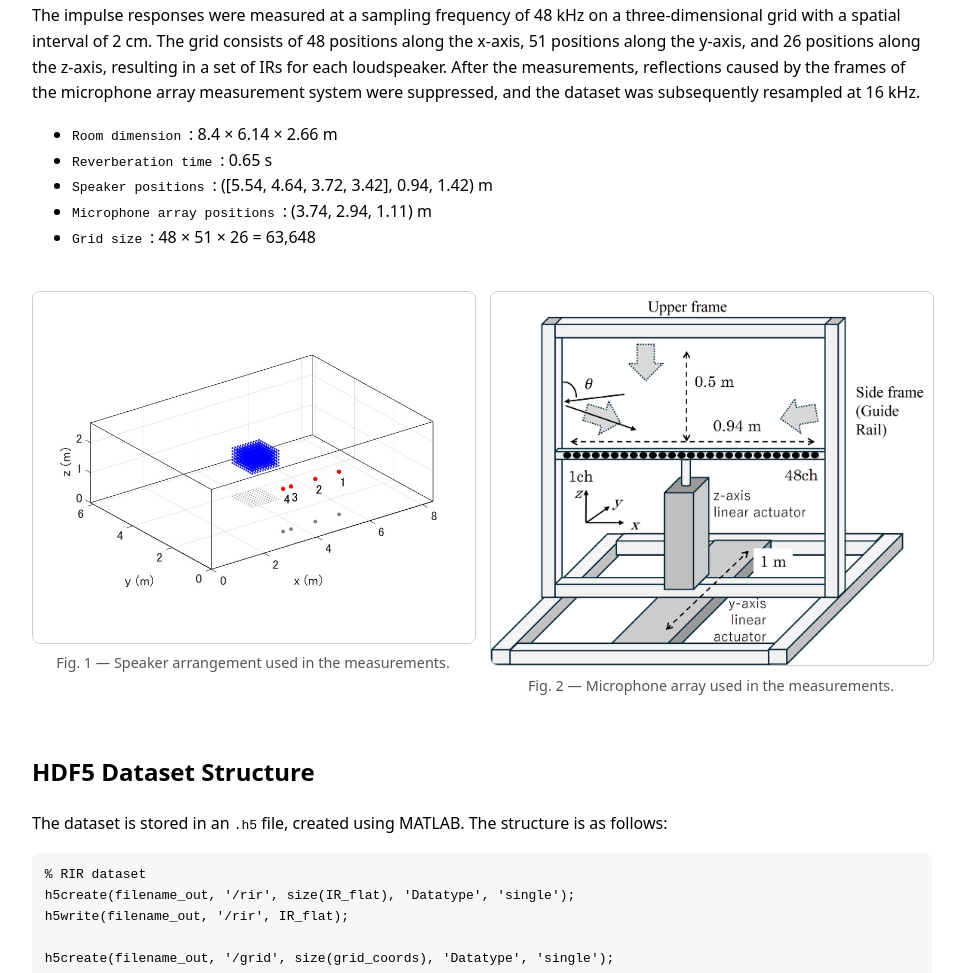
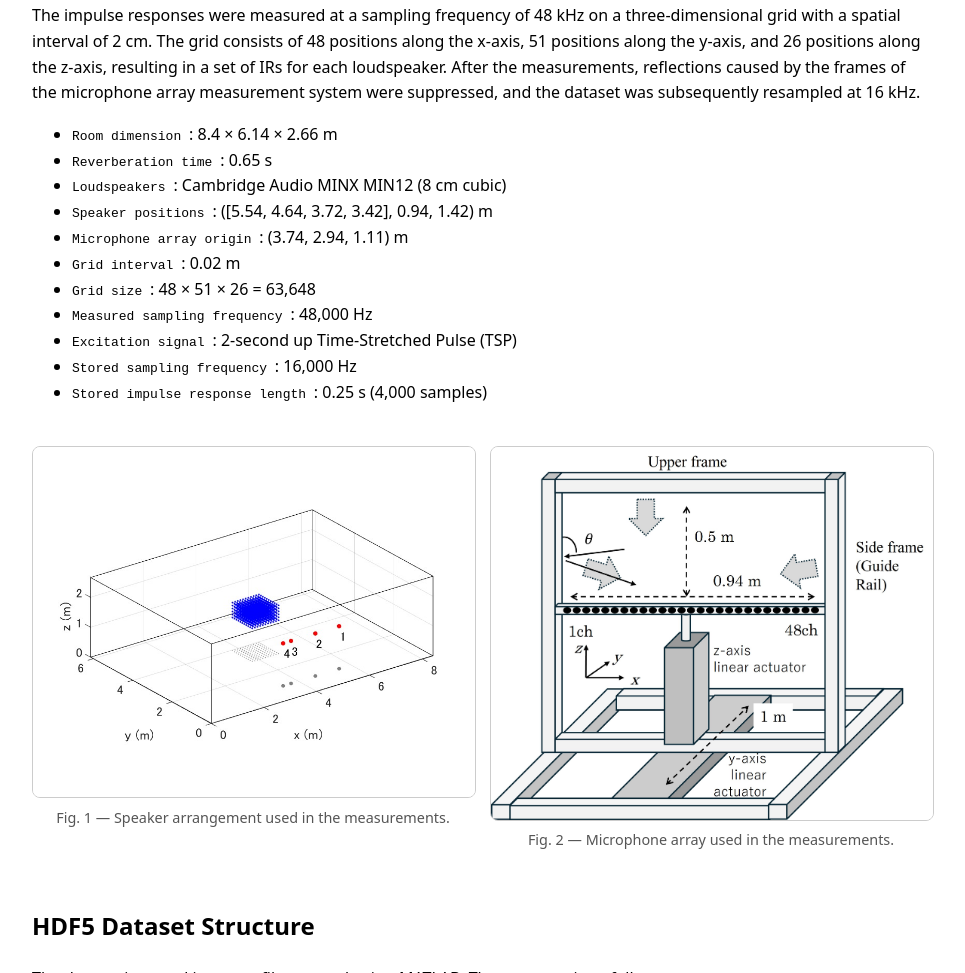
Before and after one commit to YH-audio/YH-audio.github.io, a plain HTML site: page meshgrid-ir.html in a window 1280 px wide. Shown: the part 1864-2837 px from the top of the page, without its empty margins (0-965 px from the left). Drawn offline with Linux system fonts and the light colour scheme.

Commit message:
Add files via upload

```diff
--- a/meshgrid-ir.html
+++ b/meshgrid-ir.html
@@ -76,9 +76,15 @@ The impulse responses were measured at a sampling frequency of 48 kHz on a three
   <ul>
     <li><code> Room dimension </code> :  8.4 × 6.14 × 2.66 m</li>
     <li><code> Reverberation time </code> : 0.65 s </li>
+    <li><code> Loudspeakers </code> : Cambridge Audio MINX MIN12 (8 cm cubic) </li>
     <li><code> Speaker positions </code> :  ([5.54, 4.64, 3.72, 3.42], 0.94, 1.42) m</li>
-    <li><code> Microphone array positions </code> :  (3.74, 2.94, 1.11) m </li>
+    <li><code> Microphone array origin </code> :  (3.74, 2.94, 1.11) m </li>
+    <li><code> Grid interval </code> :  0.02 m </li>
     <li><code> Grid size </code> : 48 × 51 × 26 = 63,648 </li>
+    <li><code> Measured sampling frequency </code> : 48,000 Hz </li>
+    <li><code> Excitation signal </code> : 2-second up Time-Stretched Pulse (TSP) </li>
+    <li><code> Stored sampling frequency </code> : 16,000 Hz </li>
+    <li><code> Stored impulse response length </code> : 0.25 s (4,000 samples) </li>
   </ul>
 </p>
 
```
